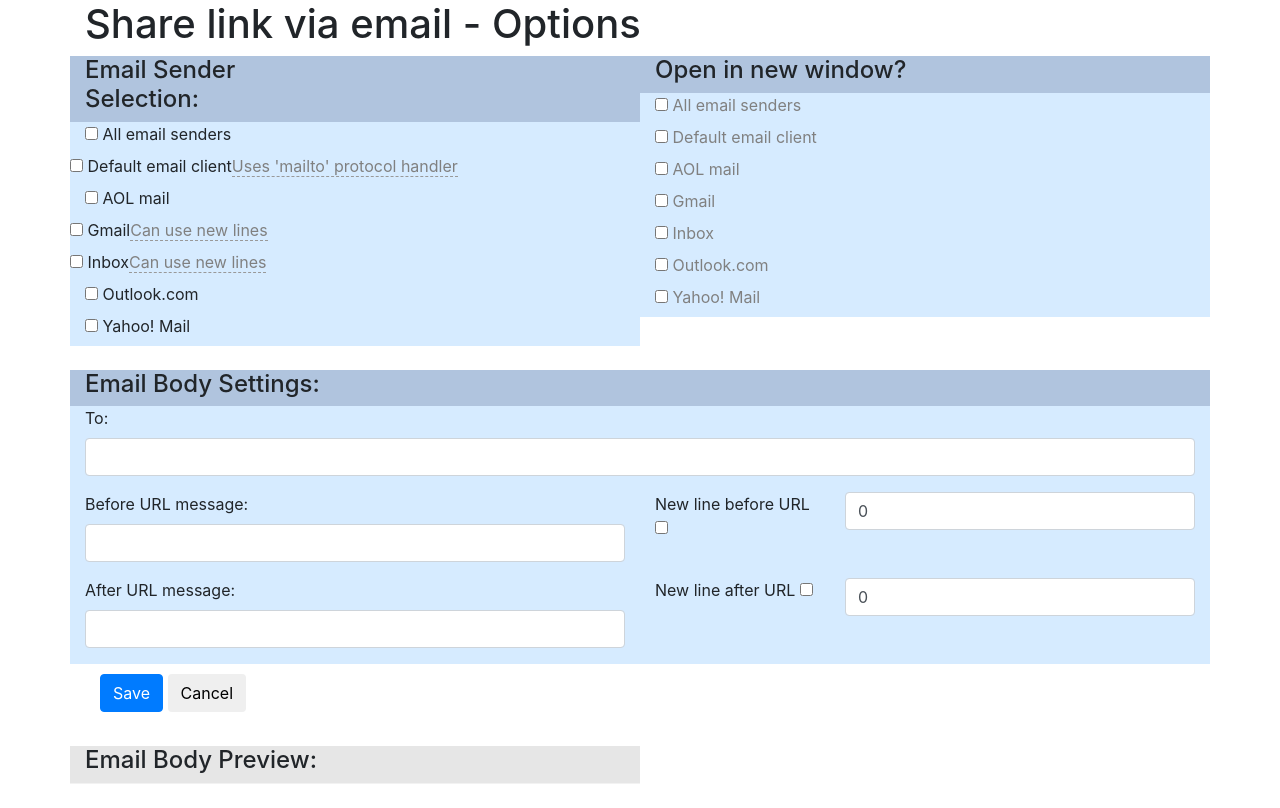
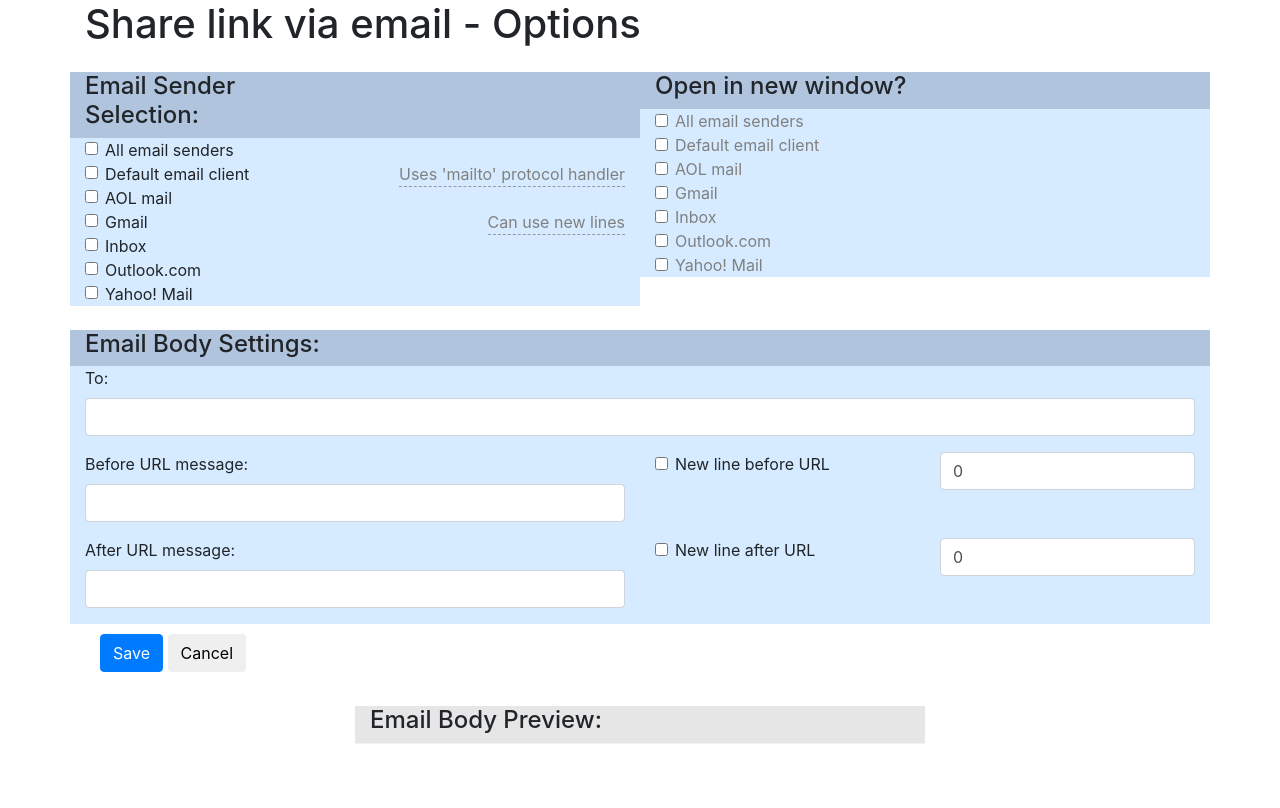
Before and after one commit to Cobote/share-link-via-email, a browser extension: page src/options/options.html in a window 1280 px wide. Drawn offline with nearby package versions, Linux system fonts and the light colour scheme; files whose address does not match are found by name.

Commit message:
Updates for new bootstrap version

```diff
--- a/src/options/options.html
+++ b/src/options/options.html
@@ -1,7 +1,8 @@
 <!DOCTYPE html PUBLIC "-//W3C//DTD XHTML 1.0 Strict//EN" "http://www.w3.org/TR/xhtml1/DTD/xhtml1-strict.dtd">
 <html xmlns="http://www.w3.org/1999/xhtml">
+
 <head>
-        <meta http-equiv="Content-type" content="text/html;charset=UTF-8"/>
+	<meta http-equiv="Content-type" content="text/html;charset=UTF-8" />
 	<title>Share link via email Options</title>
 
 	<link rel="stylesheet" type="text/css" href="\node_modules\bootstrap\dist\css\bootstrap.min.css" />
@@ -15,11 +16,8 @@
 </head>
 
 <body>
-
 	<div class="container">
-        <div class="page-header">
-        	<h1>Share link via email - Options</h1>
-        </div>
+		<h1 class="pb-3">Share link via email - Options</h1>
 
 		<form role="form">
 			<div class="row">
@@ -31,64 +29,52 @@
 					</div>
 					<div class="row body-options">
 						<div class="col-md-6">
-		        		<div class="checkbox">
-		        			<label>
-		        				<input type="checkbox" id="mail_picker_0" value="all" /> All email senders
+							<div class="form-check">
+								<input class="form-check-input" type="checkbox" value="all" id="mail_picker_0">
+								<label class="form-check-label" for="mail_picker_0">
+									All email senders
 								</label>
 							</div>
 						</div>
 					</div>
 					<div class="row body-options">
 						<div class="col-md-12">
-		        		<div class="checkbox">
-		        			<div class="row">
-			        			<div class="col-xs-6">
-				        			<label>
-				        				<input type="checkbox" id="mail_picker_1" value="mailto" /> Default email client
+							<div class="form-check">
+								<input class="form-check-input" type="checkbox" value="mailto" id="mail_picker_1">
+								<label class="form-check-label" for="mail_picker_1">
+									Default email client
+								</label>
+								<span class="tooltip-options float-right">Uses 'mailto' protocol handler</span>
+							</div>
+							<div class="form-check">
+								<input class="form-check-input" type="checkbox" value="mailto" id="mail_picker_5">
+								<label class="form-check-label" for="mail_picker_5">
+									AOL mail
 								</label>
 							</div>
-			        			<div class="col-xs-6">
-			        				<span class="tooltip-options">Uses 'mailto' protocol handler</span>
+							<div class="form-check">
+								<input class="form-check-input" type="checkbox" value="mailto" id="mail_picker_2">
+								<label class="form-check-label" for="mail_picker_2">
+									Gmail
+								</label>
+								<span class="tooltip-options float-right">Can use new lines</span>
 							</div>
-		        			</div>
-		        		</div>
-		        		<div class="checkbox">
-		        			<label>
-		        				<input type="checkbox" id="mail_picker_5" value="mailto" /> AOL mail
+							<div class="form-check">
+								<input class="form-check-input" type="checkbox" value="mailto" id="mail_picker_6">
+								<label class="form-check-label" for="mail_picker_6">
+									Inbox
 								</label>
 							</div>
-		        		<div class="checkbox">
-		        			<div class="row">
-			        			<div class="col-xs-6">
-			        				<label>
-			        					<input type="checkbox" id="mail_picker_2" value="mailto" /> Gmail
+							<div class="form-check">
+								<input class="form-check-input" type="checkbox" value="mailto" id="mail_picker_3">
+								<label class="form-check-label" for="mail_picker_3">
+									Outlook.com
 								</label>
 							</div>
-			        			<div class="col-xs-6">
-			        				<span class="tooltip-options" >Can use new lines</span>
-			        			</div>
-			        		</div>
-		        		</div>
-						<div class="checkbox">
-		        			<div class="row">
-			        			<div class="col-xs-6">
-			        				<label>
-			        					<input type="checkbox" id="mail_picker_6" value="mailto" /> Inbox
-			        				</label>
-			        			</div>
-			        			<div class="col-xs-6">
-			        				<span class="tooltip-options" >Can use new lines</span>
-			        			</div>
-			        		</div>
-		        		</div>
-		        		<div class="checkbox">
-		        			<label>
-		        				<input type="checkbox" id="mail_picker_3" value="mailto" /> Outlook.com
-		        			</label>
-		        		</div>
-		        		<div class="checkbox">
-		        			<label>
-		        				<input type="checkbox" id="mail_picker_4" value="mailto" /> Yahoo! Mail
+							<div class="form-check">
+								<input class="form-check-input" type="checkbox" value="mailto" id="mail_picker_4">
+								<label class="form-check-label" for="mail_picker_4">
+									Yahoo! Mail
 								</label>
 							</div>
 						</div>
@@ -102,43 +88,50 @@
 					</div>
 					<div class="row body-options">
 						<div class="col-md-6">
-		        		<div class="checkbox new-win-checkbox">
-		        			<label>
-		        				<input type="checkbox" id="new_window_0" value="all"/> All email senders
+							<div class="form-check new-win-checkbox">
+								<input class="form-check-input" type="checkbox" value="all" id="new_window_0">
+								<label class="form-check-label" for="new_window_0">
+									All email senders
 								</label>
 							</div>
 						</div>
 					</div>
 					<div class="row body-options">
 						<div class="col-md-6">
-		        		<div class="checkbox new-win-checkbox">
-		        			<label>
-		        				<input type="checkbox" id="new_window_1" value="newWindow"/> Default email client
+							<div class="form-check new-win-checkbox">
+								<input class="form-check-input" type="checkbox" value="newWindow" id="new_window_1">
+								<label class="form-check-label" for="new_window_1">
+									Default email client
 								</label>
 							</div>
-		        		<div class="checkbox new-win-checkbox">
-		        			<label>
-		        				<input type="checkbox" id="new_window_5" value="newWindow"/> AOL mail
+							<div class="form-check new-win-checkbox">
+								<input class="form-check-input" type="checkbox" value="newWindow" id="new_window_5">
+								<label class="form-check-label" for="new_window_5">
+									AOL mail
 								</label>
 							</div>
-		        		<div class="checkbox new-win-checkbox">
-		        			<label>
-		        				<input type="checkbox" id="new_window_2" value="newWindow"/> Gmail
+							<div class="form-check new-win-checkbox">
+								<input class="form-check-input" type="checkbox" value="newWindow" id="new_window_2">
+								<label class="form-check-label" for="new_window_2">
+									Gmail
 								</label>
 							</div>
-						<div class="checkbox new-win-checkbox">
-		        			<label>
-		        				<input type="checkbox" id="new_window_6" value="newWindow"/> Inbox
+							<div class="form-check new-win-checkbox">
+								<input class="form-check-input" type="checkbox" value="newWindow" id="new_window_6">
+								<label class="form-check-label" for="new_window_6">
+									Inbox
 								</label>
 							</div>
-		        		<div class="checkbox new-win-checkbox">
-		        			<label>
-		        				<input type="checkbox" id="new_window_3" value="newWindow"/> Outlook.com
+							<div class="form-check new-win-checkbox">
+								<input class="form-check-input" type="checkbox" value="newWindow" id="new_window_3">
+								<label class="form-check-label" for="new_window_3">
+									Outlook.com
 								</label>
 							</div>
-		        		<div class="checkbox new-win-checkbox">
-		        			<label>
-		        				<input type="checkbox" id="new_window_4" value="newWindow"/> Yahoo! Mail
+							<div class="form-check new-win-checkbox">
+								<input class="form-check-input" type="checkbox" value="newWindow" id="new_window_4">
+								<label class="form-check-label" for="new_window_4">
+									Yahoo! Mail
 								</label>
 							</div>
 						</div>
@@ -168,16 +161,17 @@
 						<input type="text" id="mail_before" class="form-control" />
 					</div>
 				</div>
-	        <div class="col-md-2 col-xs-3">
-		        <div class="checkbox">
-			        <label>
-			        	New line before URL <input type="checkbox" id="newLineAfter" value="newLineAfter" />
+				<div class="col-md-3 col-xs-3">
+					<div class="form-check">
+						<input class="form-check-input" type="checkbox" value="newLineAfter" id="newLineAfter">
+						<label class="form-check-label" for="newLineAfter">
+							New line before URL
 						</label>
 					</div>
 				</div>
-	        <div class="col-md-4 col-xs-9">
+				<div class="col-md-3 col-xs-9">
 					<div class="form-group col-xs-4">
-		        	<input type="number" min="0" id="newLineAfterNum" class="form-control" value="0"/>
+						<input type="number" min="0" id="newLineAfterNum" class="form-control" value="0" />
 					</div>
 				</div>
 			</div>
@@ -188,16 +182,17 @@
 						<input type="text" id="mail_after" class="form-control"></input>
 					</div>
 				</div>
-	        <div class="col-md-2 col-xs-3">
-		        <div class="checkbox">
-			        <label>
-			        	New line after URL <input type="checkbox" id="newLineBefore" value="newLineBefore"/>
+				<div class="col-md-3 col-xs-3">
+					<div class="form-check">
+						<input class="form-check-input" type="checkbox" value="newLineBefore" id="newLineBefore">
+						<label class="form-check-label" for="newLineBefore">
+							New line after URL
 						</label>
 					</div>
 				</div>
-	        <div class="col-md-4 col-xs-9">
+				<div class="col-md-3 col-xs-9">
 					<div class="form-group col-xs-4">
-		        	<input type="number" min="0" id="newLineBeforeNum" class="form-control" value="0"/>
+						<input type="number" min="0" id="newLineBeforeNum" class="form-control" value="0" />
 					</div>
 				</div>
 			</div>
@@ -217,18 +212,18 @@
 		</form>
 
 		<div class="row header-preview-small">
-        	<div class="col-md-6 col-md-offset-3 header-preview">
+			<div class="col-md-6 offset-md-3 header-preview">
 				<h4>Email Body Preview:</h4>
 			</div>
 		</div>
 		<div class="row body-preview-small">
-        	<div class="col-md-6 col-md-offset-3 body-preview">
+			<div class="col-md-6 offset-md-3 body-preview">
 				<span id="previewText"></span>
 			</div>
 		</div>
 
 		<br/>
 	</div>
+</body>
 
-    </body>
 </html>
```
Lines whose indentation alone changed are shown as unchanged.
